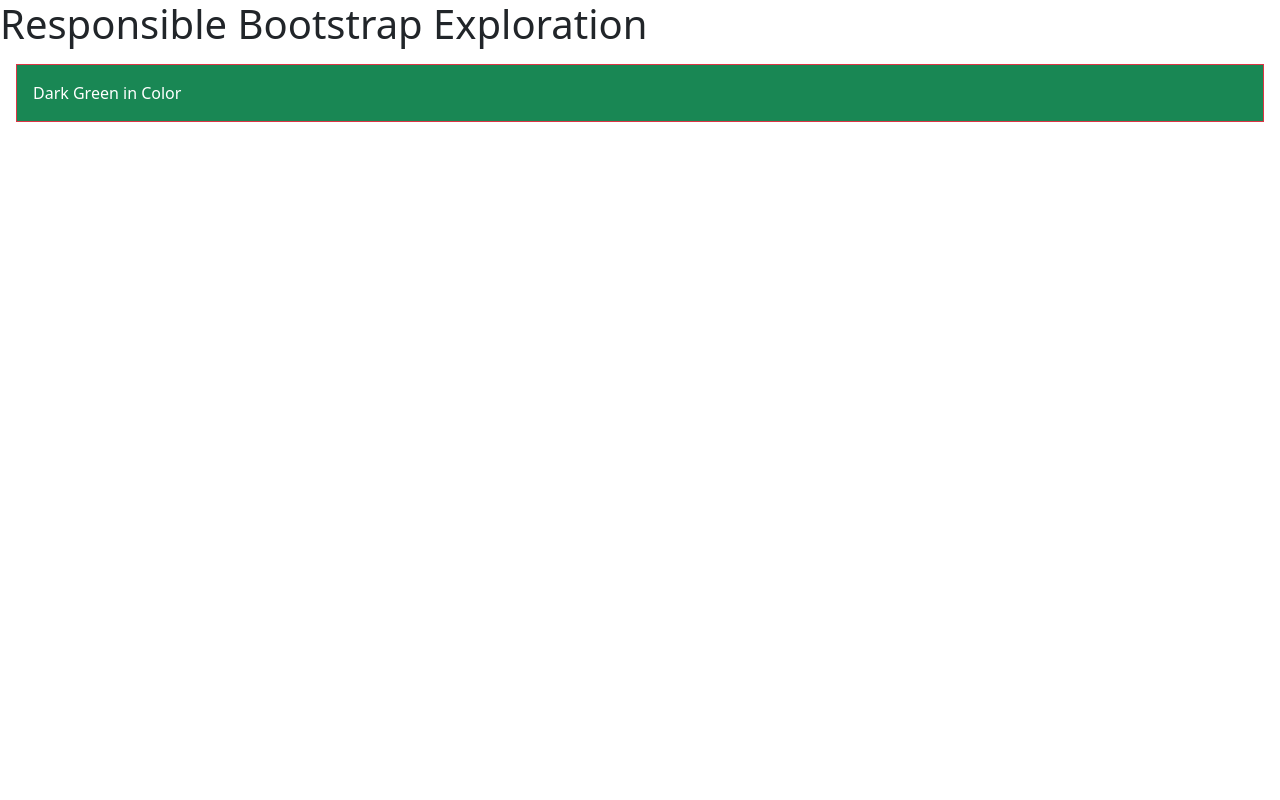
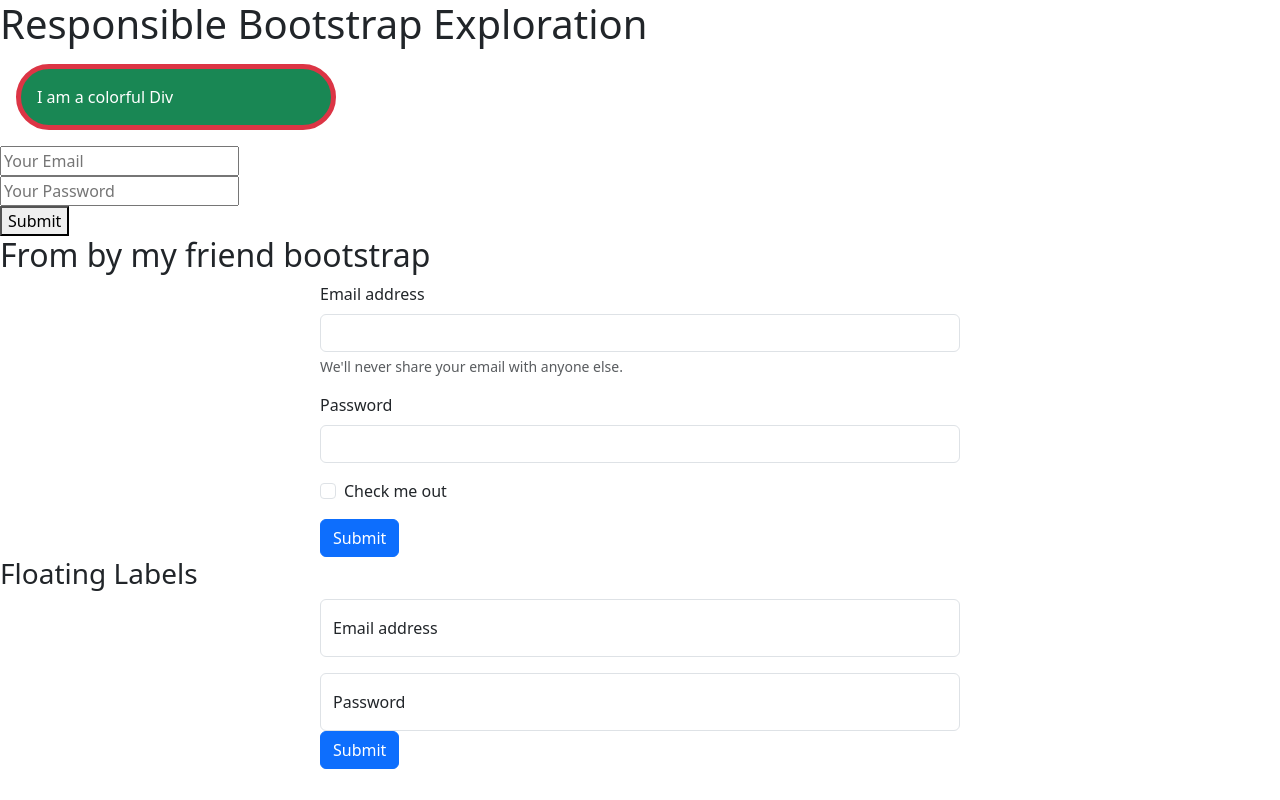
Before and after one commit to Shahrukhkhan-rabby/responsible-bootstrap, a plain HTML site: page index.html in a window 1280 px wide. Drawn offline with Linux system fonts and the light colour scheme.

Commit message:
final for today

```diff
--- a/index.html
+++ b/index.html
@@ -9,8 +9,47 @@
 </head>
 <body>
     <h1>Responsible Bootstrap Exploration</h1>
+    <div class="bg-success text-white p-3 m-3 border border-danger border-5 rounded-pill w-25">I am a colorful Div</div>
 
-    <div class="bg-success text-white p-3 m-3 border border-danger">Dark Green in Color</div>
+    <form action="">
+      <input type="text" placeholder="Your Email">
+      <br>
+      <input type="password" name="" id="" placeholder="Your Password">
+      <br>
+      <button type="submit">Submit</button>
+    </form>
+
+    <h2>From by my friend bootstrap</h2>
+    <div class="w-50 mx-auto">
+      <form>
+        <div class="mb-3">
+          <label for="exampleInputEmail1" class="form-label">Email address</label>
+          <input type="email" class="form-control" id="exampleInputEmail1" aria-describedby="emailHelp">
+          <div id="emailHelp" class="form-text">We'll never share your email with anyone else.</div>
+        </div>
+        <div class="mb-3">
+          <label for="exampleInputPassword1" class="form-label">Password</label>
+          <input type="password" class="form-control" id="exampleInputPassword1">
+        </div>
+        <div class="mb-3 form-check">
+          <input type="checkbox" class="form-check-input" id="exampleCheck1">
+          <label class="form-check-label" for="exampleCheck1">Check me out</label>
+        </div>
+        <button type="submit" class="btn btn-primary">Submit</button>
+      </form>
+    </div>
+    <h3>Floating Labels</h3>
+    <div class="w-50 mx-auto">
+      <div class="form-floating mb-3">
+        <input type="email" class="form-control" id="floatingInput" placeholder="name@example.com">
+        <label for="floatingInput">Email address</label>
+      </div>
+      <div class="form-floating">
+        <input type="password" class="form-control" id="floatingPassword" placeholder="Password">
+        <label for="floatingPassword">Password</label>
+      </div>
+      <button class="btn btn-primary" type="submit">Submit </button>
+    </div>
 
 
   <script src="bootstrap.bundle.min.js"></script>
```
